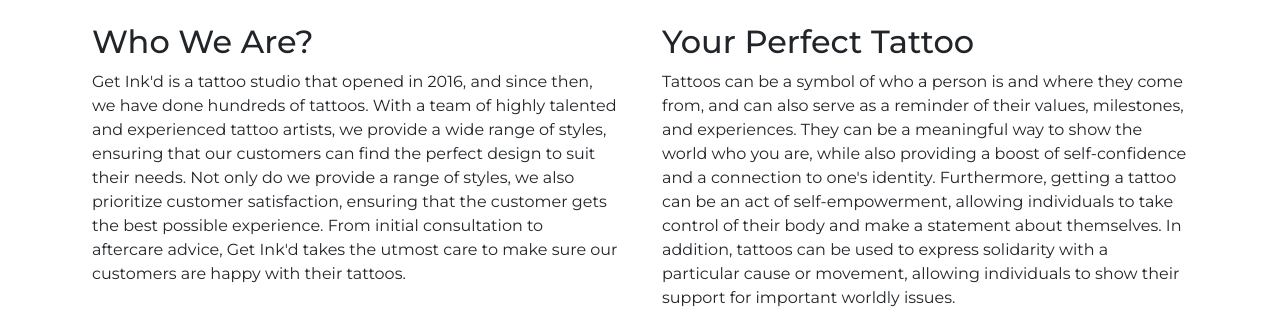
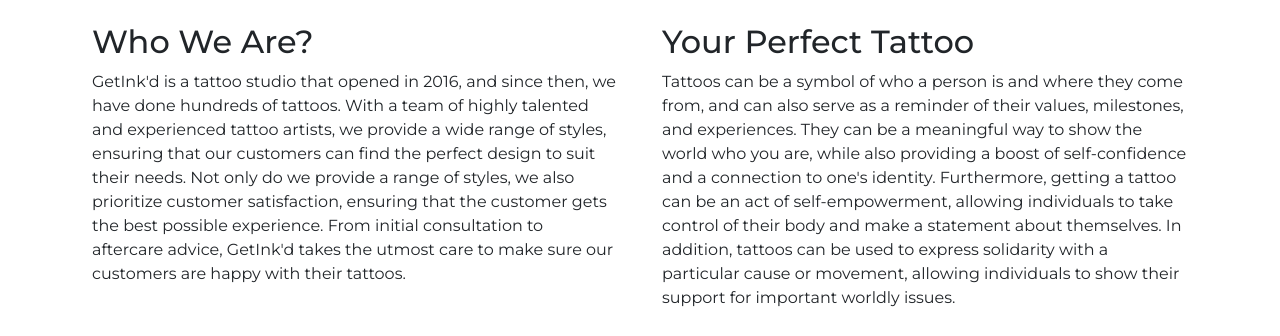
Before and after one commit to CrateUp/Major-Project-1, a plain HTML site: page index.html in a window 1280 px wide. Shown: the part 533-869 px from the top of the page. Drawn offline with nearby package versions, Linux system fonts and the light colour scheme.

Commit message:
Updated README, fixed typo

```diff
--- a/index.html
+++ b/index.html
@@ -68,12 +68,12 @@
         <div class="row text-center text-sm-start">
             <div class="col-md col-sm-3 paragraph-style">
                 <h2>Who We Are?</h2>
-                <p>Get Ink'd is a tattoo studio that opened in 2016, and since then, we have done hundreds of tattoos.
+                <p>GetInk'd is a tattoo studio that opened in 2016, and since then, we have done hundreds of tattoos.
                     With a team of highly talented and experienced tattoo artists, we provide a wide range of styles,
                     ensuring that our customers can find the perfect design to suit their needs.
                     Not only do we provide a range of styles, we also prioritize customer satisfaction,
                     ensuring that the customer gets the best possible experience. From initial consultation to aftercare advice,
-                    Get Ink'd takes the utmost care to make sure our customers are happy with their tattoos.</p>
+                    GetInk'd takes the utmost care to make sure our customers are happy with their tattoos.</p>
             </div>
             <div class="col-md paragraph-style">
                 <h2>Your Perfect Tattoo</h2>
```
Also changed, not shown: readme/images/wireframe.jpg (added), 1 other file.
